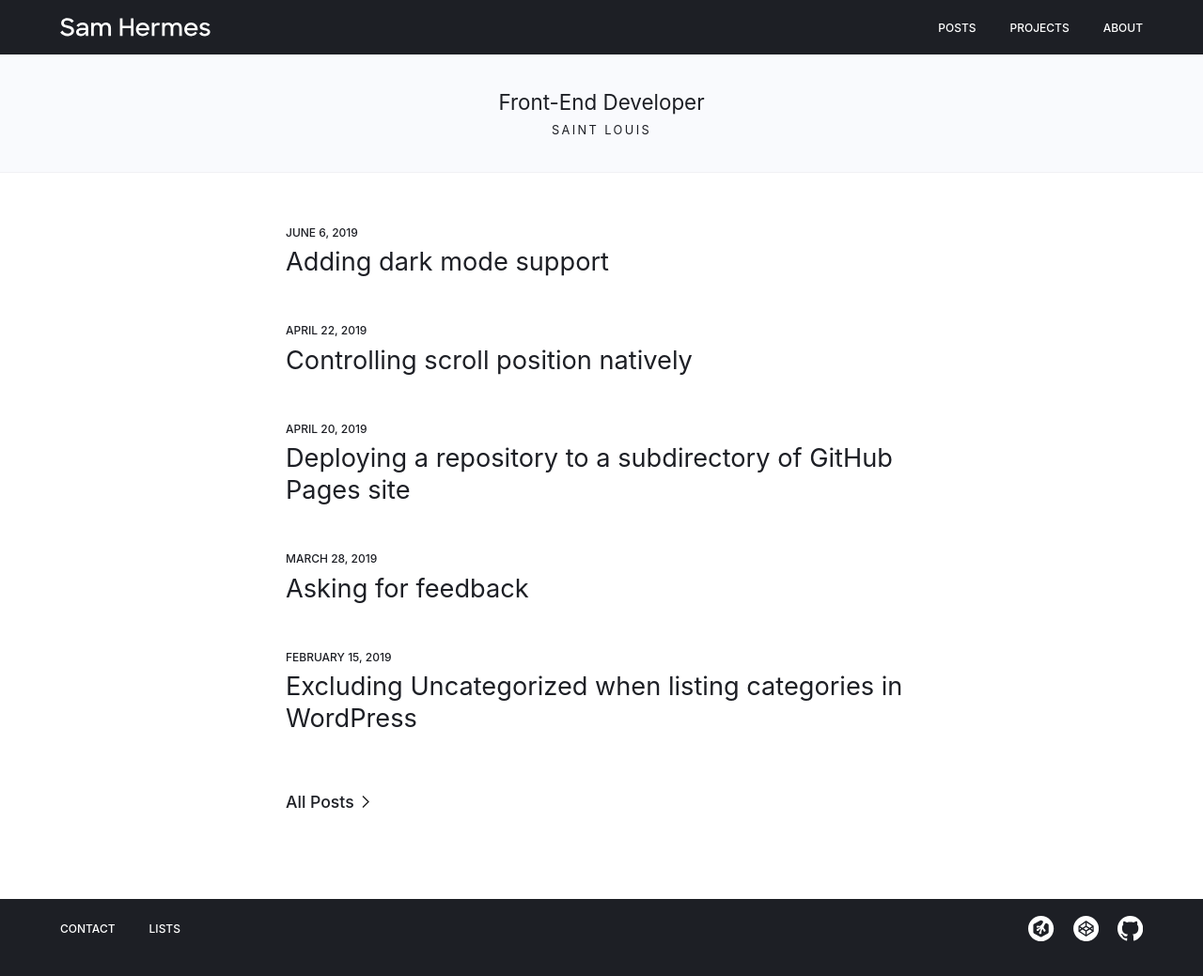
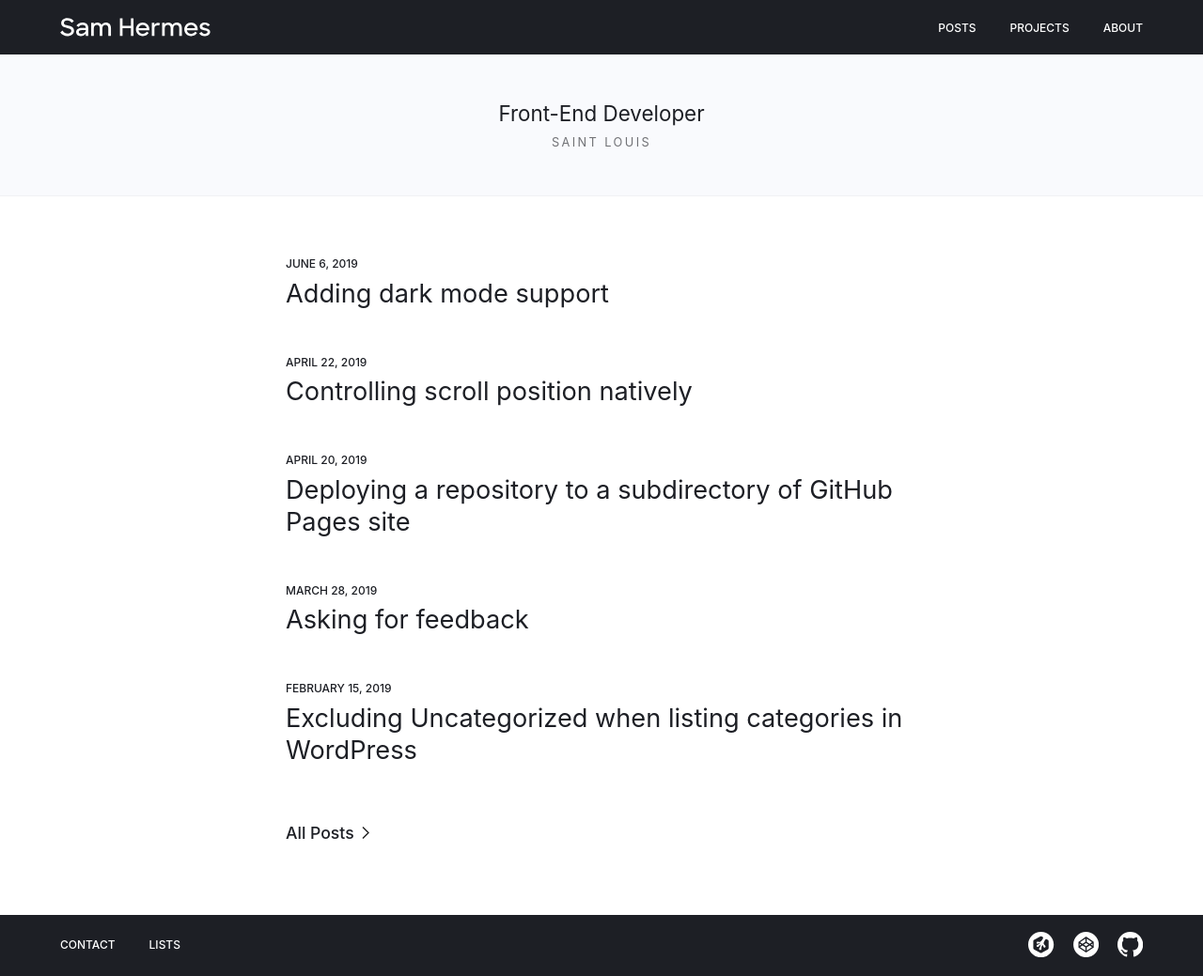
Before and after one commit to samhermes/samhermes.github.io, a Jekyll site: the page built from index.md, in a window 1280 px wide. Shown: the whole page at 94% size. Built offline with Jekyll 4.4.1, drawn with Linux system fonts in a browser that asks for light colours.

Commit message:
A few small refinements

```diff
--- a/_includes/head.html
+++ b/_includes/head.html
@@ -7,7 +7,7 @@
 <meta name="description"
     content="{% if page.excerpt %}{{ page.excerpt | strip_html | strip_newlines | truncate: 160 }}{% else %}{{ site.description }}{% endif %}">
 
-<link rel="stylesheet" href="/css/main.css?v=1.0.15">
+<link rel="stylesheet" href="/css/main.css?v=1.0.16">
 {% if page.custom_css %}
 <link rel="stylesheet" href="{{ page.custom_css }}.css">
 {% endif %}
--- a/_sass/_home.scss
+++ b/_sass/_home.scss
@@ -17,7 +17,7 @@
             text-align: center;
 
             @media screen and (min-width: 48em) {
-                padding: 2.2rem 0;
+                padding: 3rem 0;
             }
         }
 
@@ -35,16 +35,17 @@
                 text-transform: uppercase;
                 font-size: 0.8rem;
                 letter-spacing: 0.15rem;
+                color: #717276;
             }
         }
     }
 
     .home-posts {
         background: #fff;
-        padding: 2.5rem 0 2rem;
+        padding: 2.5rem 0;
 
         @media screen and (min-width: 48em) {
-            padding-top: 3.5rem;
+            padding: 4rem 0;
         }
 
         @media (prefers-color-scheme: dark) {
@@ -54,7 +55,6 @@
 
     .home-posts-contain {
         margin: 0 auto;
-        padding: 0 0 3rem;
         max-width: 42em;
         width: 90%;
 
```
